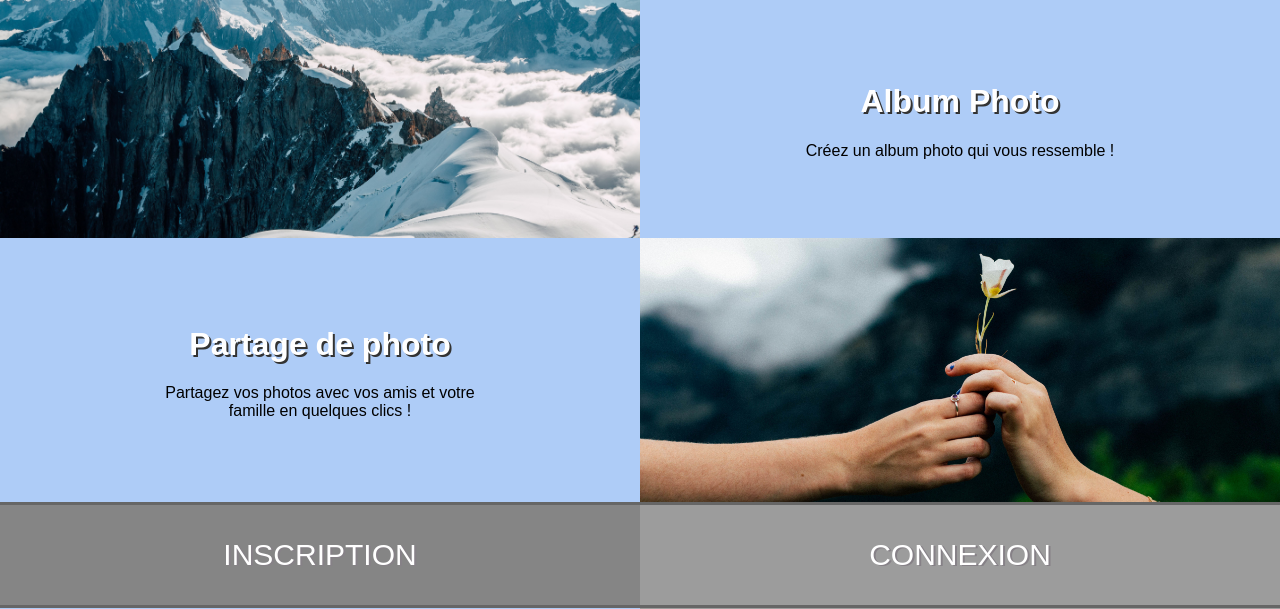
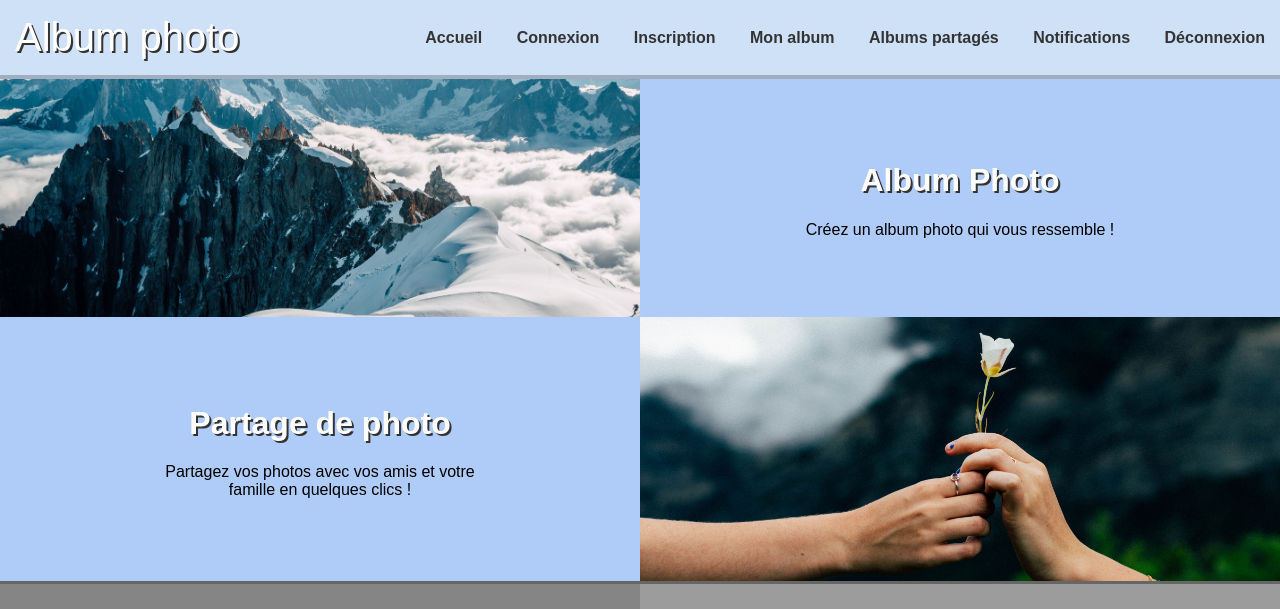
Before and after one commit to AngelineToussaint/albumPhotoFamille, a PHP site: page / in a window 1280 px wide. Shown: the top 609 px of the page. Run offline with PHP 8.4, Linux system fonts and the light colour scheme; grey boxes are pictures that could not be loaded.

Commit message:
Create Menu

```diff
--- a/css/styles.css
+++ b/css/styles.css
@@ -1,11 +1,55 @@
 * {
     outline:none;
+}
+
+hr.clear {
+    clear: both;
+    visibility: hidden;
 }
 
 /*Body*/
 body {
     margin: 0;
     font-family: Arial;
+}
+
+/*Menu*/
+.menu{
+    background-color: #cee1f7;
+    border-bottom: 4px solid #a0aebf;
+    height: 75px;
+    line-height: 75px;
+}
+@media screen and (max-width: 1000px) {
+    .menu{
+        height: 150px;
+    }
+}
+.menu .title{
+    float: left;
+    font-size: 40px;
+    color: #ffffff;
+    text-shadow: 2px 2px #333;
+    margin-left: 15px;
+}
+
+.menu .content{
+    float: right;
+}
+
+.menu ul{
+    list-style: none; /*remove puce*/
+    margin: 0;
+}
+
+.menu ul li {
+    display: inline; /*show in line*/
+}
+.menu ul li a {
+    margin: 0 15px;
+    color: #333333;
+    text-decoration: none;
+    font-weight: bold;
 }
 
 /*Title*/
--- a/header.php
+++ b/header.php
@@ -7,3 +7,35 @@
     <script type="text/javascript" src="js/jquery-3.3.1.min.js"></script>
 </head>
 <body>
+
+<div class="menu">
+    <div class="title">
+        Album photo
+    </div>
+    <div class="content">
+        <ul>
+            <li>
+                <a href="">Accueil</a>
+            </li>
+            <li>
+                <a href="">Connexion</a>
+            </li>
+            <li>
+                <a href="">Inscription</a>
+            </li>
+            <li>
+                <a href="">Mon album</a>
+            </li>
+            <li>
+                <a href="">Albums partagés</a>
+            </li>
+            <li>
+                <a href="">Notifications</a>
+            </li>
+            <li>
+                <a href="">Déconnexion</a>
+            </li>
+        </ul>
+    </div>
+    <hr class="clear">
+</div>
```
